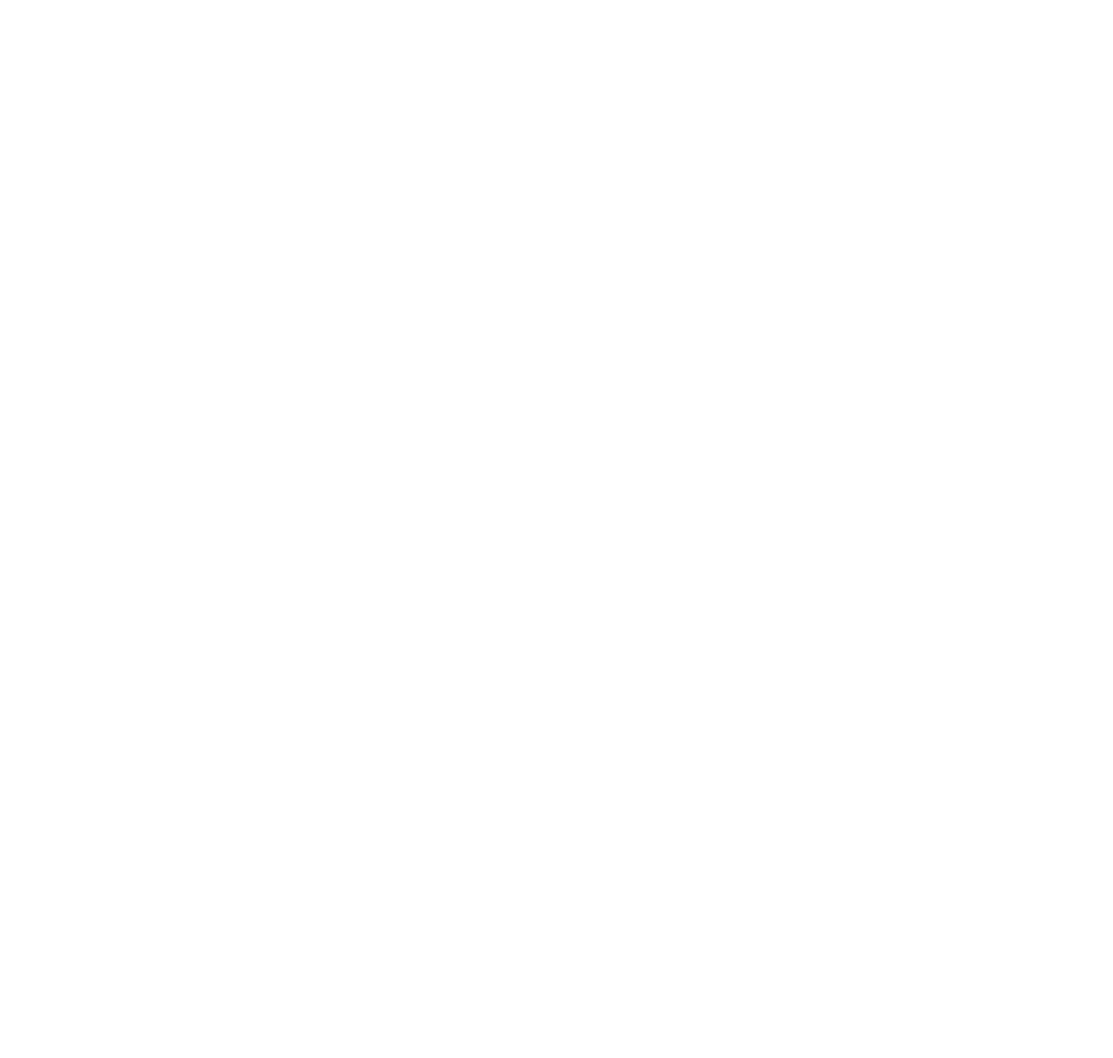
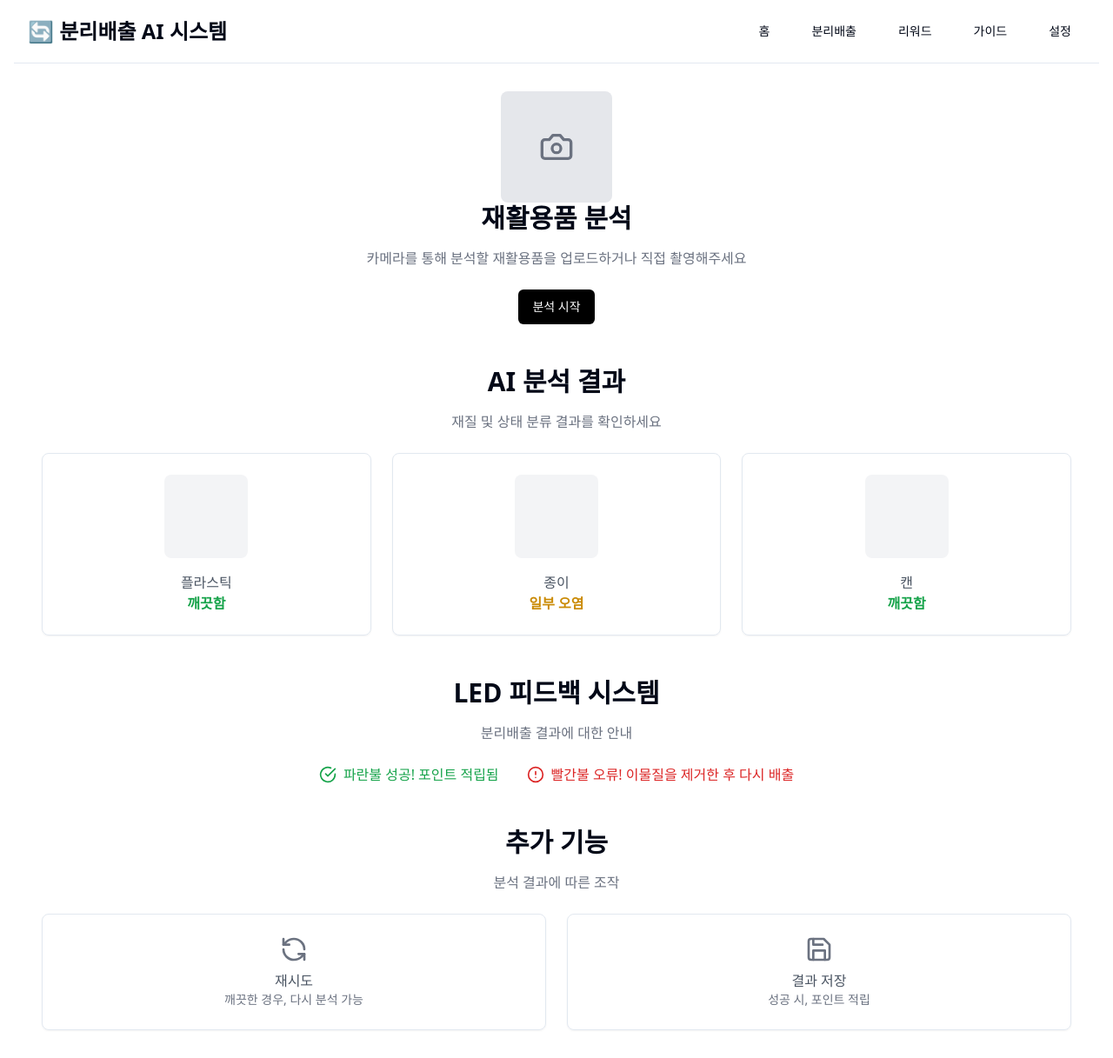
Before and after one commit to TABA7-Sseudam/SseuDam, a React (Vite) app: page /start-analysis in a window 1280 px wide. Before the commit this address had no page. Shown: the whole page at 87% size. Before the commit the page ends 800 px from the top, so only its background shows below. Built offline with nearby package versions, Linux system fonts and the light colour scheme.

Commit message:
feature/메인페이지 및 로그인/회원가입 페이지 구현

```diff
--- a/package.json
+++ b/package.json
@@ -28,6 +28,7 @@
     "react-router-dom": "^6.22.0",
     "recharts": "^2.11.0",
     "tailwind-merge": "^2.6.0",
+    "three": "^0.173.0",
     "zod": "^3.22.4",
     "zustand": "^4.5.0"
   },
--- a/src/App.tsx
+++ b/src/App.tsx
@@ -1,4 +1,5 @@
-import { BrowserRouter as Router, Routes, Route, useNavigate } from "react-router-dom";
+import { BrowserRouter as Router, Routes, Route, useNavigate, useLocation } from "react-router-dom";
+import { useEffect, useState } from "react";
 import { Header } from "./components/shared/Header";
 import { UserProfile } from "./components/profile/UserProfile";
 import { RecyclingStats } from "@/components/dashboard/RecyclingStats";
@@ -7,9 +8,31 @@ import { Button } from "./components/ui/button";
 import { Card } from "./components/ui/card";
 import { LoginPage } from "@/components/auth/LoginPage";
 import { RegisterPage } from "@/components/auth/RegisterPage";
+import { GuestLogin } from "@/components/auth/GuestLogin";
+import { WasteAnalysisPage } from "@/components/analysis/WasteAnalysisPage";
+
+const ADMIN_EMAIL = "admin@recycling-ai.com";
+const ADMIN_PASSWORD = "SecurePass123";
 
 function HomePage() {
   const navigate = useNavigate();
+  const location = useLocation();
+  const [isLoggedIn, setIsLoggedIn] = useState(false);
+  const [isAdmin, setIsAdmin] = useState(false);
+  const [isGuest, setIsGuest] = useState(false);
+
+  useEffect(() => {
+    // 로그인 상태 확인 (localStorage 또는 백엔드 인증 연동 가능)
+    const user = localStorage.getItem("user");
+    if (user === "guest") {
+      setIsGuest(true);
+    } else if (user === "admin") {
+      setIsLoggedIn(true);
+      setIsAdmin(true);
+    } else if (user) {
+      setIsLoggedIn(true);
+    }
+  }, [location]);
 
   return (
     <div className="min-h-screen bg-gray-50">
@@ -26,12 +49,15 @@ function HomePage() {
             <UserProfile />
           </section>
 
-          {/* 최근 분리배출 기록 */}
+          {/* 최근 분리배출 기록 (관리자만 확인 가능) */}
+          {(isLoggedIn && isAdmin) && (
             <section className="mb-12">
               <RecyclingStats />
             </section>
+          )}
 
-          {/* 환경 보호 등급 */}
+          {/* 환경 보호 등급 (관리자만 확인 가능) */}
+          {(isLoggedIn && isAdmin) && (
             <motion.section
               className="mb-12"
               initial={{ opacity: 0, y: 20 }}
@@ -50,8 +76,18 @@ function HomePage() {
                 </div>
               </div>
             </motion.section>
+          )}
 
-          {/* 회원가입/로그인 섹션 */}
+          {/* 분리배출 시작 버튼 */}
+          <motion.section className="mb-12 text-center">
+            <h2 className="text-2xl font-bold mb-4">재활용품 분석</h2>
+            <Button className="bg-black text-white" onClick={() => navigate("/start-analysis")}>
+              분석 시작
+            </Button>
+          </motion.section>
+
+          {/* 로그인/회원가입 섹션 */}
+          {!isLoggedIn && (
             <motion.section
               className="mb-12 flex justify-center"
               initial={{ opacity: 0, y: 20 }}
@@ -59,21 +95,21 @@ function HomePage() {
               transition={{ delay: 0.3 }}
             >
               <Card className="p-6 w-full max-w-2xl">
-              <h2 className="text-2xl font-bold mb-4 text-center">회원가입/로그인</h2>
-
+                <h2 className="text-2xl font-bold mb-4 text-center">로그인/회원가입</h2>
                 <div className="flex flex-col sm:flex-row items-center gap-4 w-full">
-                {/* 로그인 & 회원가입 버튼 */}
-                <div className="flex flex-col sm:flex-row items-center gap-4 flex-1">
-                  <Button variant="outline" className="w-full sm:w-40" onClick={() => navigate('/login')}>로그인</Button>
+                  <Button variant="outline" className="w-full sm:w-40" onClick={() => { localStorage.setItem("user", "user"); navigate('/'); window.location.reload(); }}>로그인</Button>
                   <Button variant="outline" className="w-full sm:w-40" onClick={() => navigate('/register')}>회원가입</Button>
-                </div>
-                {/* 게스트로 시작하기 버튼 */}
-                <Button className="w-full bg-black text-white hover:bg-black/90">
-                  게스트로 시작하기
+                  <Button className="w-full bg-gray-500 text-white" onClick={() => {
+                    localStorage.setItem("user", "guest");
+                    navigate('/');
+                    window.location.reload();
+                  }}>
+                    게스트 로그인
                   </Button>
                 </div>
               </Card>
             </motion.section>
+          )}
         </motion.div>
       </main>
 
@@ -94,6 +130,8 @@ function App() {
         <Route path="/" element={<HomePage />} />
         <Route path="/login" element={<LoginPage />} />
         <Route path="/register" element={<RegisterPage />} />
+        <Route path="/guest" element={<GuestLogin />} />
+        <Route path="/start-analysis" element={<WasteAnalysisPage />} />
       </Routes>
     </Router>
   );
--- /dev/null
+++ b/src/components/analysis/WasteAnalysisPage.tsx
@@ -0,0 +1,94 @@
+import { useNavigate } from "react-router-dom";
+import { Button } from "@/components/ui/button";
+import { Card } from "@/components/ui/card";
+import { CameraIcon, CheckCircleIcon, AlertCircleIcon, RefreshCcwIcon, SaveIcon } from "lucide-react";
+
+export function WasteAnalysisPage() {
+  const navigate = useNavigate();
+
+  return (
+    <div className="min-h-screen bg-white px-4">
+      <header className="p-4 border-b flex justify-between items-center">
+        <h1 className="text-2xl font-bold">🔄 분리배출 AI 시스템</h1>
+        <nav className="flex space-x-4">
+          <Button variant="ghost">홈</Button>
+          <Button variant="ghost">분리배출</Button>
+          <Button variant="ghost">리워드</Button>
+          <Button variant="ghost">가이드</Button>
+          <Button variant="ghost">설정</Button>
+        </nav>
+      </header>
+
+      <main className="container mx-auto py-8">
+        {/* 재활용품 분석 */}
+        <section className="text-center mb-12">
+          <div className="flex justify-center">
+            <div className="w-32 h-32 bg-gray-200 rounded-lg flex items-center justify-center">
+              <CameraIcon size={40} className="text-gray-500" />
+            </div>
+          </div>
+          <h2 className="text-3xl font-bold mb-4">재활용품 분석</h2>
+          <p className="text-gray-500 mb-6">카메라를 통해 분석할 재활용품을 업로드하거나 직접 촬영해주세요</p>
+          <Button className="bg-black text-white" onClick={() => navigate("/start-analysis")}>분석 시작</Button>
+        </section>
+
+        {/* AI 분석 결과 */}
+        <section className="text-center mb-12">
+          <h2 className="text-3xl font-bold mb-4">AI 분석 결과</h2>
+          <p className="text-gray-500 mb-6">재질 및 상태 분류 결과를 확인하세요</p>
+          <div className="grid grid-cols-1 md:grid-cols-3 gap-6">
+            <Card className="p-6 flex flex-col items-center">
+              <div className="w-24 h-24 bg-gray-100 rounded-lg mb-4"></div>
+              <p className="text-gray-600">플라스틱</p>
+              <p className="text-green-600 font-bold">깨끗함</p>
+            </Card>
+            <Card className="p-6 flex flex-col items-center">
+              <div className="w-24 h-24 bg-gray-100 rounded-lg mb-4"></div>
+              <p className="text-gray-600">종이</p>
+              <p className="text-yellow-600 font-bold">일부 오염</p>
+            </Card>
+            <Card className="p-6 flex flex-col items-center">
+              <div className="w-24 h-24 bg-gray-100 rounded-lg mb-4"></div>
+              <p className="text-gray-600">캔</p>
+              <p className="text-green-600 font-bold">깨끗함</p>
+            </Card>
+          </div>
+        </section>
+
+        {/* LED 피드백 시스템 */}
+        <section className="text-center mb-12">
+          <h2 className="text-3xl font-bold mb-4">LED 피드백 시스템</h2>
+          <p className="text-gray-500 mb-6">분리배출 결과에 대한 안내</p>
+          <div className="flex justify-center gap-8">
+            <div className="flex items-center gap-2 text-green-600">
+              <CheckCircleIcon size={20} />
+              <span>파란불 성공! 포인트 적립됨</span>
+            </div>
+            <div className="flex items-center gap-2 text-red-600">
+              <AlertCircleIcon size={20} />
+              <span>빨간불 오류! 이물질을 제거한 후 다시 배출</span>
+            </div>
+          </div>
+        </section>
+
+        {/* 추가 기능 */}
+        <section className="text-center">
+          <h2 className="text-3xl font-bold mb-4">추가 기능</h2>
+          <p className="text-gray-500 mb-6">분석 결과에 따른 조작</p>
+          <div className="grid grid-cols-1 md:grid-cols-2 gap-6">
+            <Card className="p-6 flex flex-col items-center">
+              <RefreshCcwIcon size={32} className="text-gray-500 mb-2" />
+              <p className="text-gray-600">재시도</p>
+              <p className="text-sm text-gray-500">깨끗한 경우, 다시 분석 가능</p>
+            </Card>
+            <Card className="p-6 flex flex-col items-center">
+              <SaveIcon size={32} className="text-gray-500 mb-2" />
+              <p className="text-gray-600">결과 저장</p>
+              <p className="text-sm text-gray-500">성공 시, 포인트 적립</p>
+            </Card>
+          </div>
+        </section>
+      </main>
+    </div>
+  );
+}
--- a/src/components/auth/GuestLogin.tsx
+++ b/src/components/auth/GuestLogin.tsx
@@ -0,0 +1,34 @@
+import { Button } from "@/components/ui/button";
+import { Card } from "@/components/ui/card";
+import { useNavigate } from "react-router-dom";
+
+export function GuestLogin() {
+  const navigate = useNavigate();
+
+  const handleGuestLogin = () => {
+    // 임시 사용자 세션 생성 (백엔드 연동 가능)
+    localStorage.setItem("guest", "true");
+    navigate("/dashboard"); // 게스트 대시보드 페이지로 이동
+  };
+
+  return (
+    <div className="min-h-screen flex flex-col items-center justify-center bg-white px-4">
+      <h2 className="text-3xl font-bold mb-4">게스트로 체험하기</h2>
+      <p className="text-gray-500 mb-6 text-center">
+        가입 없이 분리배출 AI 시스템을 체험해보세요!
+      </p>
+
+      <Card className="p-6 w-full max-w-md">
+        <Button className="w-full bg-black text-white" onClick={handleGuestLogin}>
+          게스트로 시작하기
+        </Button>
+      </Card>
+
+      <h3 className="text-xl font-bold mt-10">다른 계정으로 로그인하기</h3>
+      <div className="flex flex-col gap-4 mt-4">
+        <Button className="flex items-center gap-2" onClick={() => navigate('/login')}>🔑 로그인</Button>
+        <Button className="flex items-center gap-2" onClick={() => navigate('/register')}>📝 회원가입</Button>
+      </div>
+    </div>
+  );
+}
```
Also changed, not shown: 1 other file (tests, documents, lock files or other folders). Lines whose indentation alone changed are shown as unchanged.
